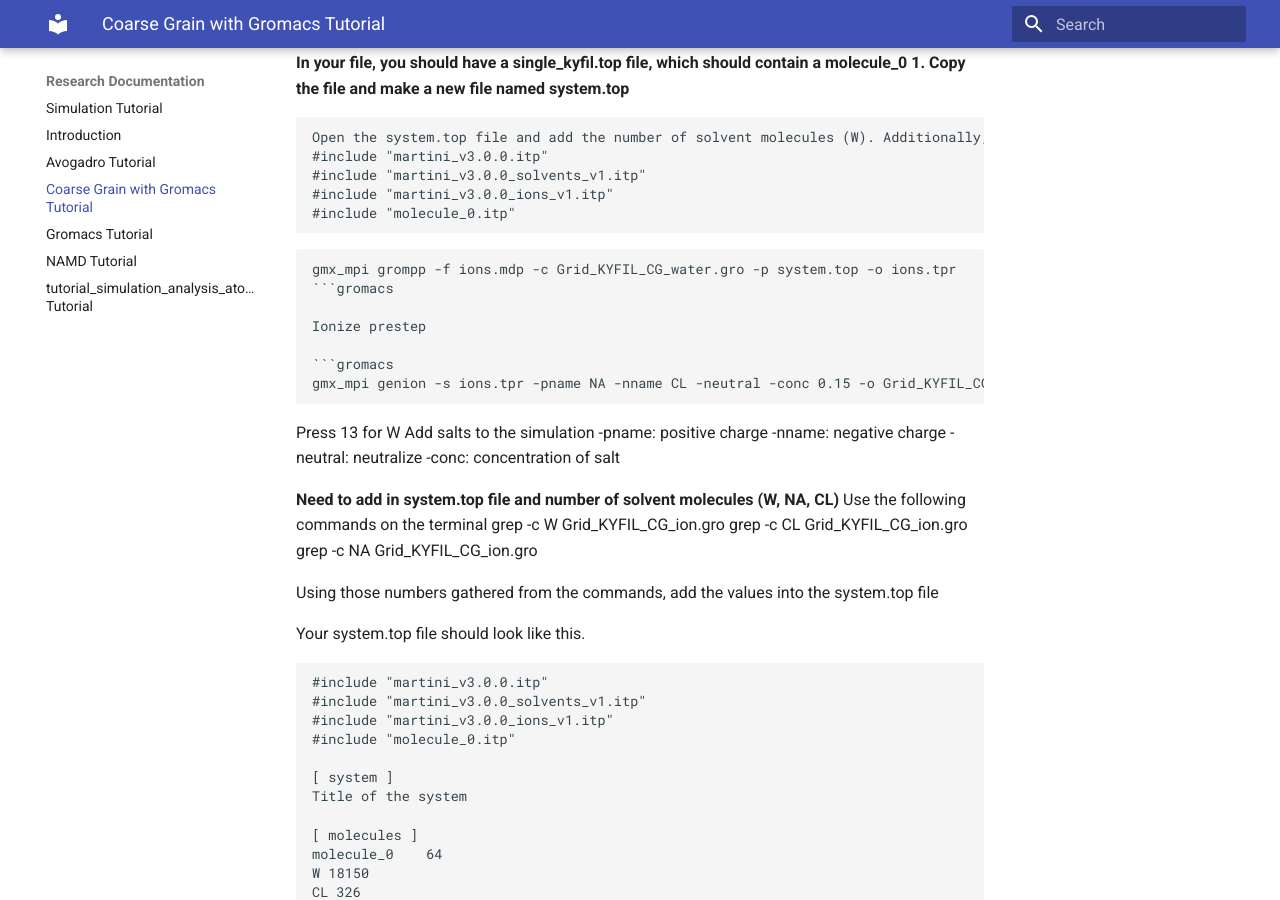
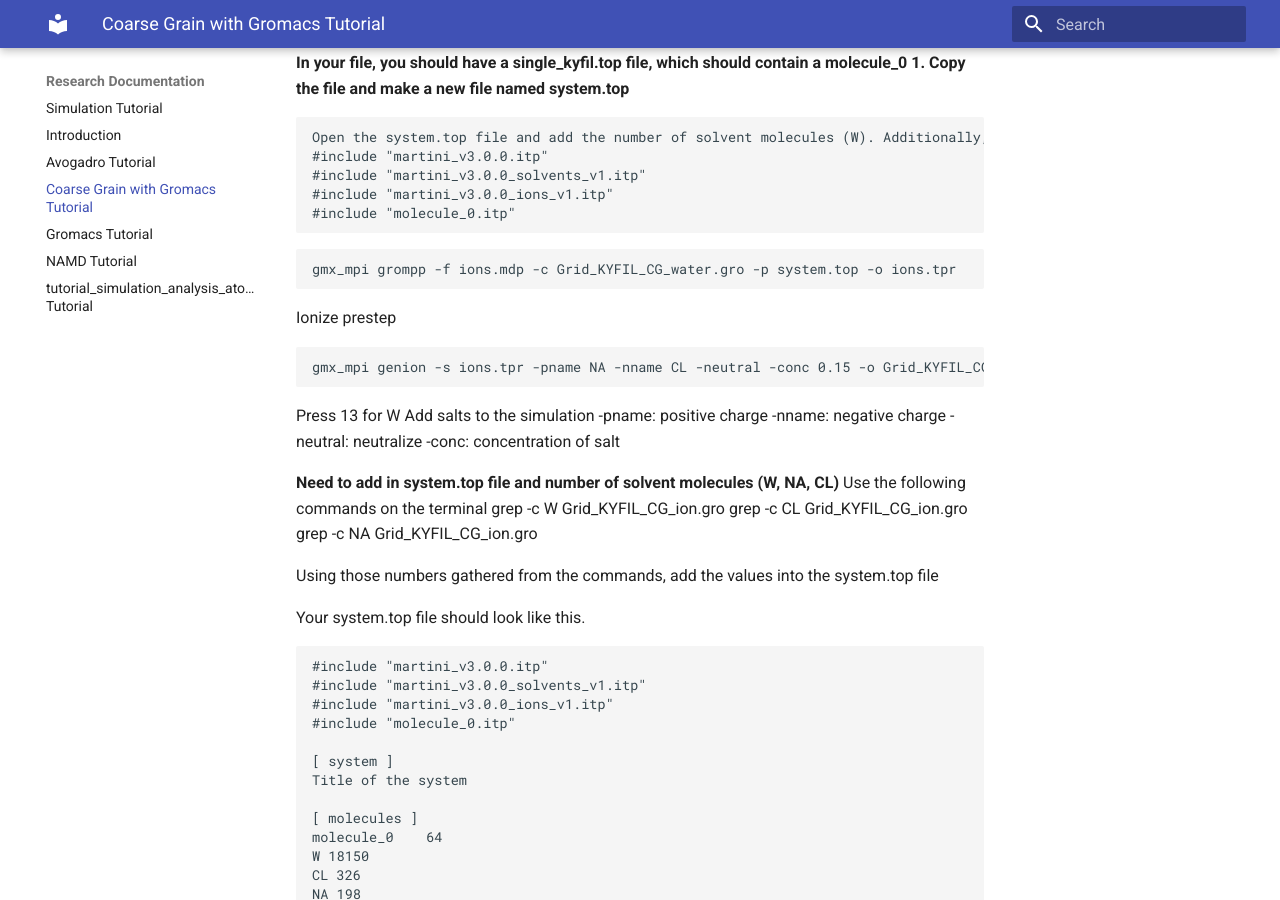
Before and after one commit to justinComp/doc_website, an MkDocs documentation site: the page built from docs/tutorial_coarsegrain.md, in a window 1280 px wide and 900 px high, scrolled down 1056 px. Built offline with MkDocs 1.6.1 and Material for MkDocs 9.7.7, drawn with Linux system fonts in a browser that asks for light colours.

Commit message:
finished cg fix

````diff
--- a/docs/tutorial_coarsegrain.md
+++ b/docs/tutorial_coarsegrain.md
@@ -61,7 +61,7 @@ Add water to the box. Each bead of water represents 4 water molecules
 
 ```gromacs
 gmx_mpi grompp -f ions.mdp -c Grid_KYFIL_CG_water.gro -p system.top -o ions.tpr
-```gromacs
+```
 
 Ionize prestep
 
````
